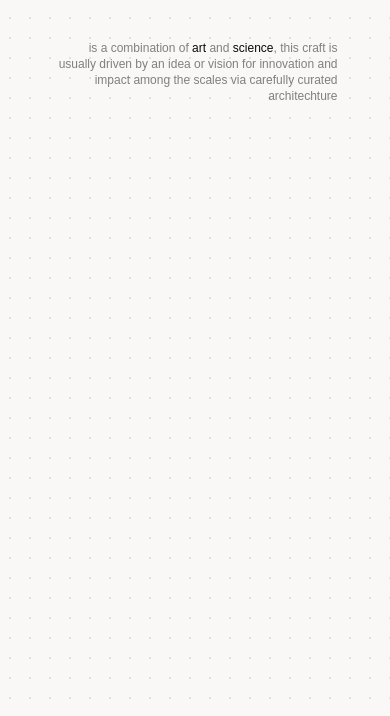
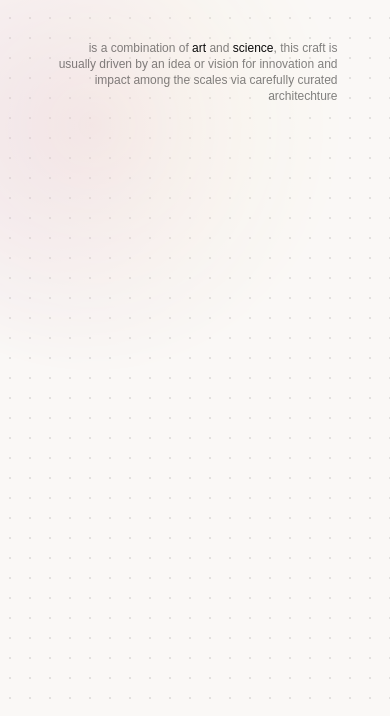
Before and after one commit to ZedanSaheer/zedansaheer-dotcom, an Astro site: page / in a window 390 px wide. Shown: the part 272-988 px from the top of the page. Built offline with nearby package versions, Linux system fonts and the light colour scheme; Astro itself is replaced by a stand-in of ours; a web font is replaced by a local one; what tailwindcss-animated would draw is missing.

Commit message:
Added gradient bg pattern

```diff
--- a/src/main.css
+++ b/src/main.css
@@ -26,6 +26,9 @@
     --white80: rgba(250, 248, 246, 80%);
     --white90: rgba(250, 248, 246, 90%);
     --white100: rgba(250, 248, 246, 100%);
+    --landing-gradient-light: linear-gradient(83.21deg,   #d9a7c7, #fffcdc);
+    --landing-gradient-dark: linear-gradient(83.21deg, #3245ff 0%, #bc52ee 100%);
+    --landing-radial-mask: radial-gradient(rgba(0, 0, 0, 0.45), transparent 70%);
   }
 
   body {
@@ -149,7 +152,7 @@
 
   /* Extending unsupported styles */
 
-  .break-all{
+  .break-all {
     word-break: break-all;
   }
 }
--- a/src/pages/index.astro
+++ b/src/pages/index.astro
@@ -3,8 +3,40 @@ import MainLayout from "@layouts/MainLayout.astro";
 import { Icon } from "astro-icon";
 ---
 
+<style>
+  .landing-page::before {
+    content: "";
+    position: absolute;
+    z-index: -1;
+    top: 0%;
+    bottom: 10%;
+    width: 150%;
+    left: -25%;
+    background: var(--landing-gradient-light);
+    background-position:;
+    -webkit-mask-image: var(--landing-radial-mask);
+    mask-image: var(--landing-radial-mask);
+  }
+
+  @media (max-width: 639px) {
+    .landing-page::before {
+      top: 0%;
+      bottom: 0%;
+      height: 60%;
+      width: 150%;
+      left: -55%;
+    }
+  }
+  @media (prefers-color-scheme: dark) {
+    .landing-page::before {
+      background: var(--landing-gradient-dark);
+    }
+  }
+</style>
 <MainLayout>
-  <section class="flex flex-col justify-start items-center px-6 sm:px-0 h-screen">
+  <section
+    class="landing-page flex flex-col justify-start items-center px-6 sm:px-0 h-screen relative"
+  >
     <div
       class="flex items-center justify-start w-full animate-fade animate-duration-1000"
     >
@@ -29,8 +61,8 @@ import { Icon } from "astro-icon";
       is a combination of <span class="text-black-100 dark:text-white-100"
         >art</span
       > and <span class="text-black-100 dark:text-white-100">science</span>,
-      This craft is usually driven by an idea or vision for innovation and impact
-      among the scales via carefully curated architechture
+      This craft is usually driven by an idea or vision for innovation and
+      impact among the scales via carefully curated architechture
     </p>
   </section>
 </MainLayout>
```
